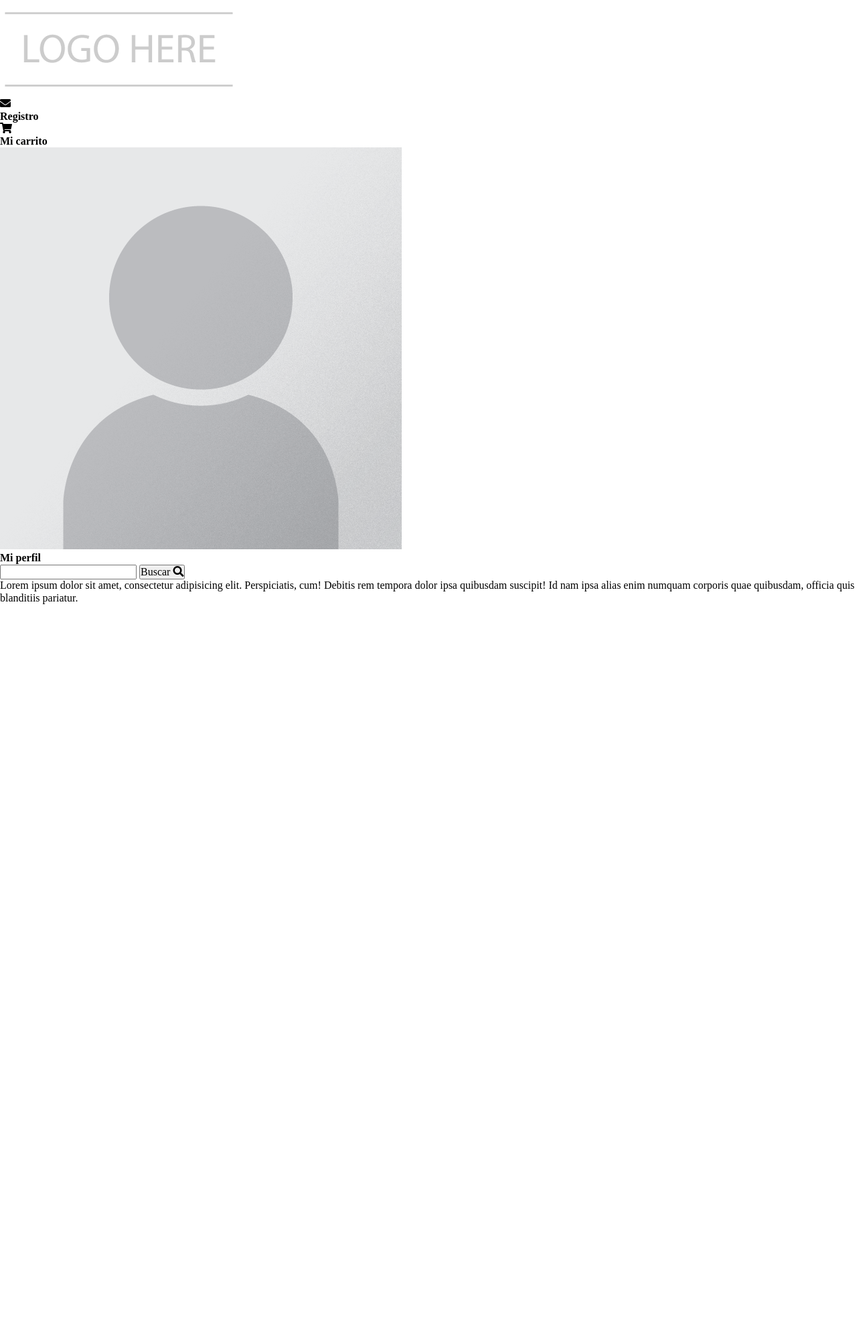
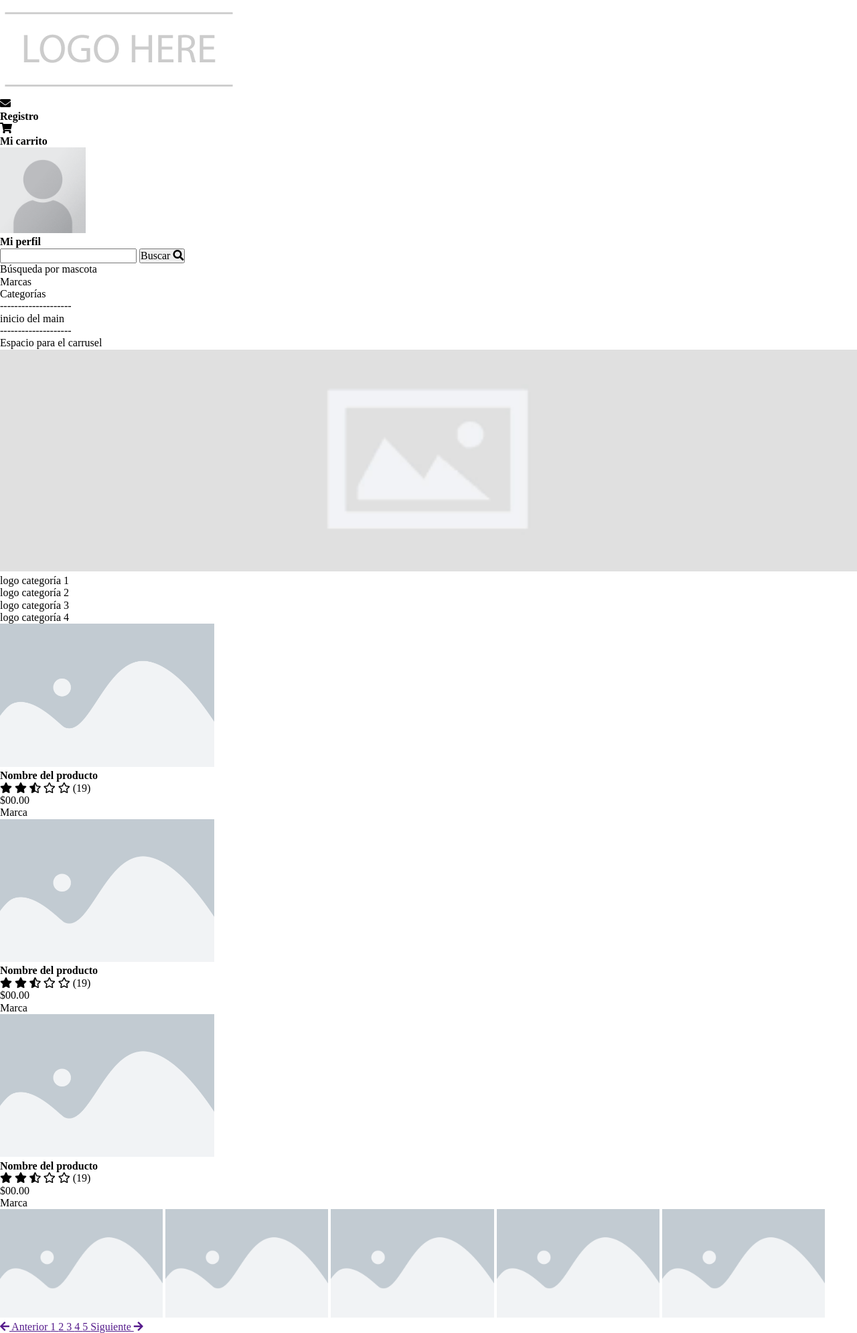
Before and after one commit to joelsayavedra/grupo_3_chapultepets, a Node server app: page / in a window 1280 px wide. Shown: the whole page at 67% size. Before the commit the page ends 902 px from the top, so only its background shows below. Run offline with Node 20, Linux system fonts and the light colour scheme.

Commit message:
Home y header terminados (sólo el html)

```diff
--- a/views/index.html
+++ b/views/index.html
@@ -1,5 +1,6 @@
 <!DOCTYPE html>
 <html lang="en">
+
 <head>
     <meta charset="UTF-8">
     <meta http-equiv="X-UA-Compatible" content="IE=edge">
@@ -10,14 +11,15 @@
     <link href="/css/styles.css" rel="stylesheet">
     <title>Document</title>
 </head>
+
 <body>
     <header>
+        <div>
             <div>
                 <a href="/">
                     <img src="/img/logo_placeholder.png" alt="">
                 </a>
             </div>
-
             <div>
                 <div>
                     <div>
@@ -29,36 +31,116 @@
                         <h4>Mi carrito</h4>
                     </div>
                     <div>
-                    <img src="/img/Portrait_Placeholder.png" alt="">
+                        <img src="/img/Portrait_Placeholder.png" alt="" width=10%>
                         <h4>Mi perfil</h4>
                     </div>
+                </div>
 
-            </div>
                 <input type="text">
                 <button>Buscar <i class="fas fa-search"></i></button>
-            <div>
-
             </div>
         </div>
 
         <div>
             <ul>
-
+                <li>Búsqueda por mascota</li>
+                <li>Marcas</li>
+                <li>Categorías</li>
             </ul>
         </div>
 
     </header>
 
     <main>
-        <p>Lorem ipsum dolor sit amet, consectetur adipisicing elit. Perspiciatis, cum! Debitis rem tempora dolor ipsa quibusdam suscipit! Id nam ipsa alias enim numquam corporis quae quibusdam, officia quis blanditiis pariatur.</p>
+        <p>--------------------</p>
+        <p>inicio del main</p>
+        <p>--------------------</p>
+        <div>
+            <p>Espacio para el carrusel</p>
+            <img src="img/banner_placeholder.png" alt="" width=100%>
+        </div>
+
+        <!-- div para todo lo que va debajo del carrusel :v -->
+        <div>
+            <!-- Div de categorías -->
+            <div>
+                <ul>
+                    <li>logo categoría 1</li>
+                    <li>logo categoría 2</li>
+                    <li>logo categoría 3</li>
+                    <li>logo categoría 4</li>
+                </ul>
+            </div>
+            <!-- Div de muestra de artículos -->
+            <div>
+                <article>
+                    <img src="/img/general_placeholder.png" alt="" width=25%>
+                    <h4>Nombre del producto</h4>
+                    <!-- casillero de estrellas -->
+                    <p>
+                        <i class="fas fa-star"></i>
+                        <i class="fas fa-star"></i>
+                        <i class="fas fa-star-half-alt"></i>
+                        <i class="far fa-star"></i>
+                        <i class="far fa-star"></i>
+                        (19)
+                    </p>
+                    <p>$00.00</p>
+                    <p>Marca</p>
+                </article>
+                <article>
+                    <img src="/img/general_placeholder.png" alt="" width=25%>
+                    <h4>Nombre del producto</h4>
+                    <!-- casillero de estrellas -->
+                    <p>
+                        <i class="fas fa-star"></i>
+                        <i class="fas fa-star"></i>
+                        <i class="fas fa-star-half-alt"></i>
+                        <i class="far fa-star"></i>
+                        <i class="far fa-star"></i>
+                        (19)
+                    </p>
+                    <p>$00.00</p>
+                    <p>Marca</p>
+                </article>
+                <article>
+                    <img src="/img/general_placeholder.png" alt="" width=25%>
+                    <h4>Nombre del producto</h4>
+                    <!-- casillero de estrellas -->
+                    <p>
+                        <i class="fas fa-star"></i>
+                        <i class="fas fa-star"></i>
+                        <i class="fas fa-star-half-alt"></i>
+                        <i class="far fa-star"></i>
+                        <i class="far fa-star"></i>
+                        (19)
+                    </p>
+                    <p>$00.00</p>
+                    <p>Marca</p>
+                </article>
+            </div>
+            <!-- div de recomendaciones -->
+            <div>
+                <img src="/img/general_placeholder.png" alt=""  width=19%>
+                <img src="/img/general_placeholder.png" alt=""  width=19%>
+                <img src="/img/general_placeholder.png" alt=""  width=19%>
+                <img src="/img/general_placeholder.png" alt=""  width=19%>
+                <img src="/img/general_placeholder.png" alt=""  width=19%>
+            </div>
+            <div>
+                <a href=""><i class="fas fa-arrow-left"></i> Anterior </a>
+                <a href="">1 </a>
+                <a href="">2 </a>
+                <a href="">3 </a>
+                <a href="">4 </a>
+                <a href="">5 </a>
+                <a href="">Siguiente <i class="fas fa-arrow-right"></i> </a>
+            </div>
+        </div>
     </main>
 
     <footer>
 
     </footer>
-
-
-
-
 </body>
 </html>
```
Also changed, not shown: public/img/banner_placeholder.png (added), 1 other file. Lines whose indentation alone changed are shown as unchanged.
